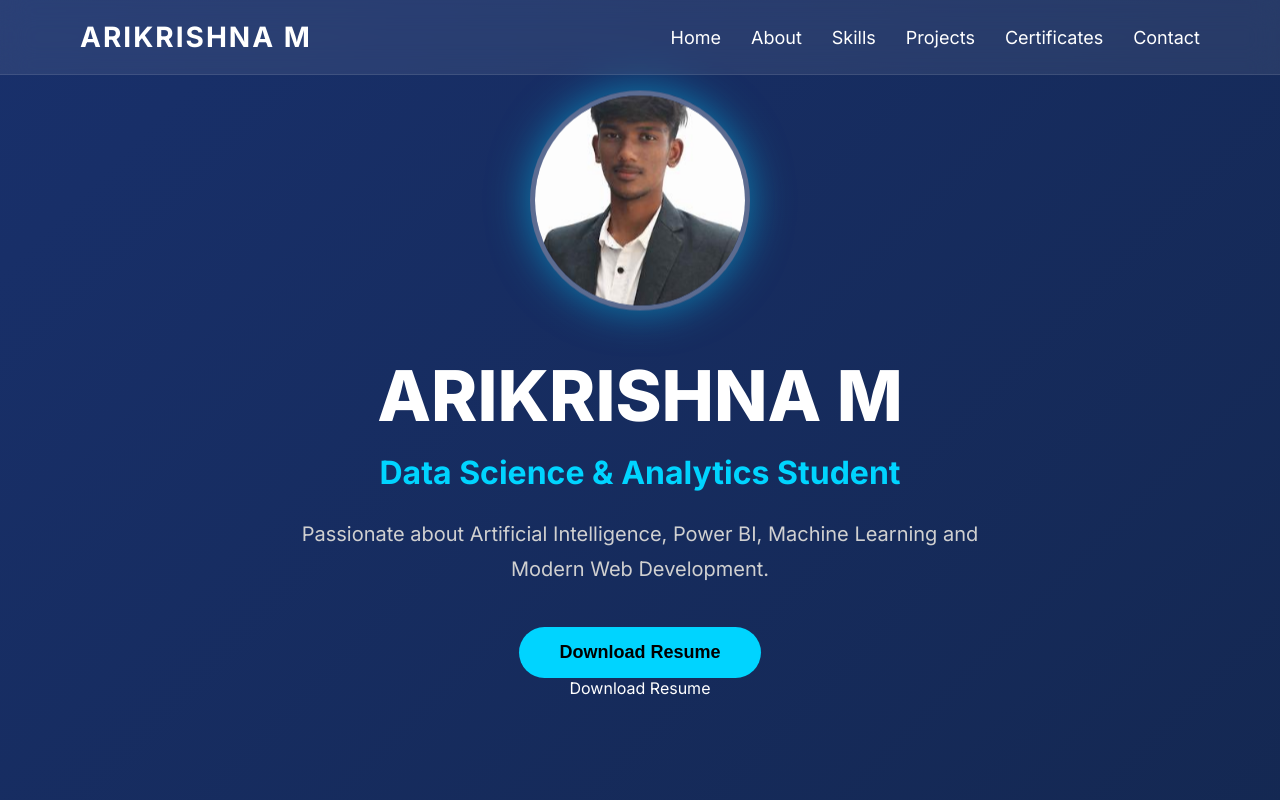
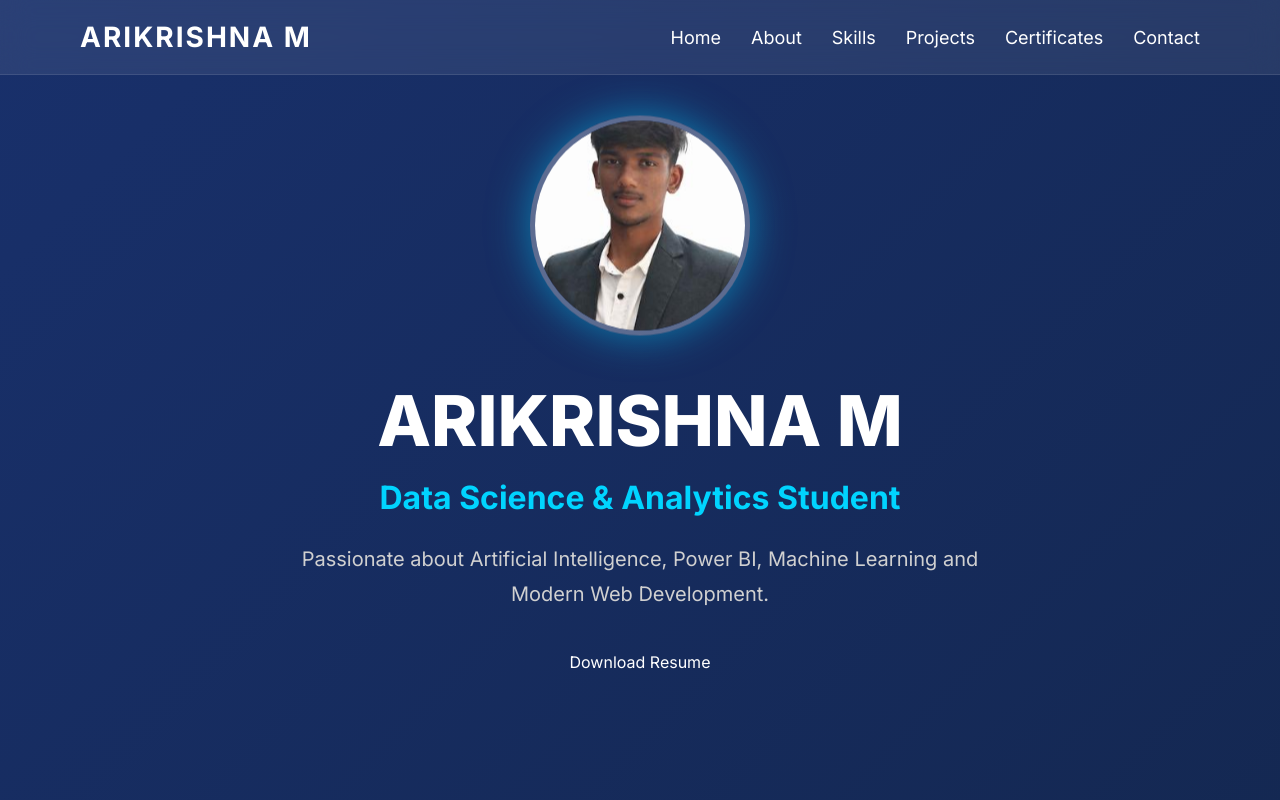
Before and after one commit to smartkrishna342-cmd/portfolio, a plain HTML site: page index.html in a window 1280 px wide. Shown: the top 800 px of the page. Drawn offline with nearby package versions, Linux system fonts and the light colour scheme.

Commit message:
Update index.html

```diff
--- a/index.html
+++ b/index.html
@@ -68,7 +68,6 @@ Modern Web Development.
 
 </p>
 
-<button>Download Resume</button>
 <a href="resume/ARIKRISHNA_Resume.pdf" download class="resume-btn">
     Download Resume
 </a>
```
